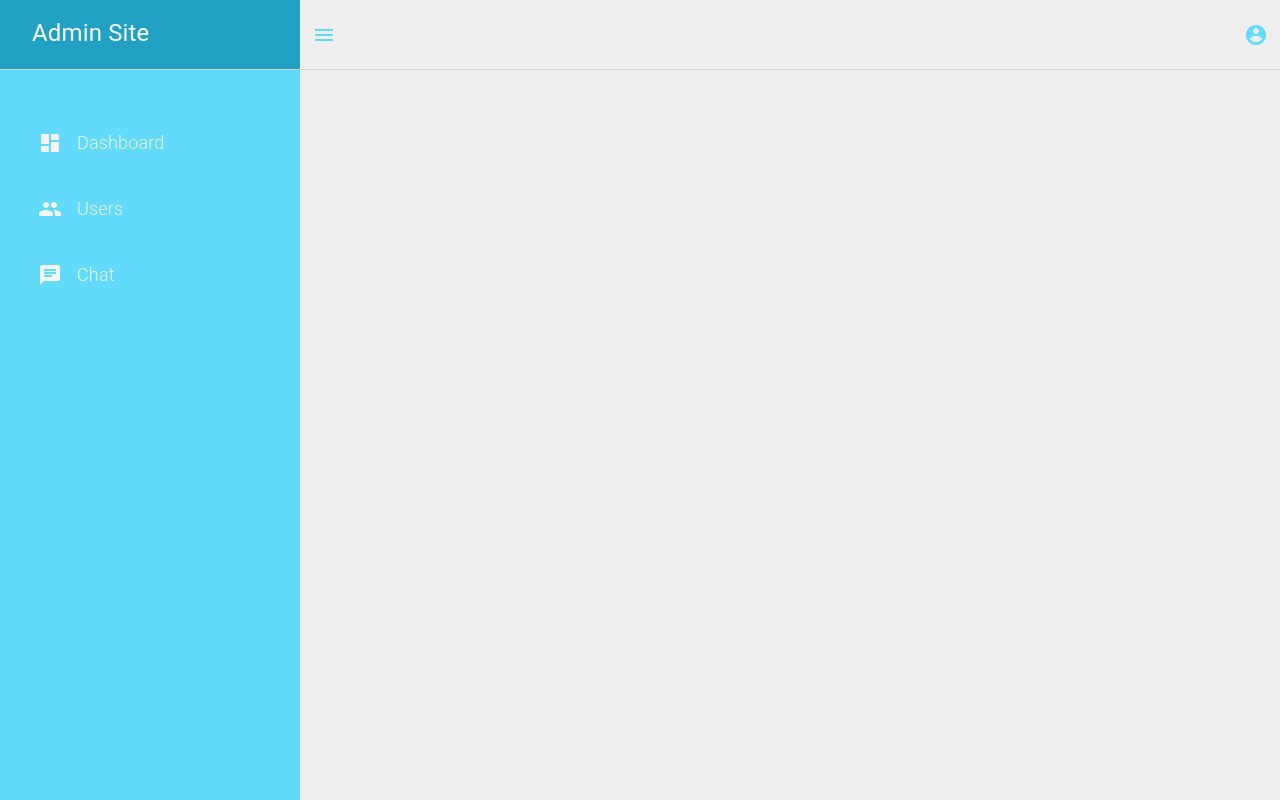
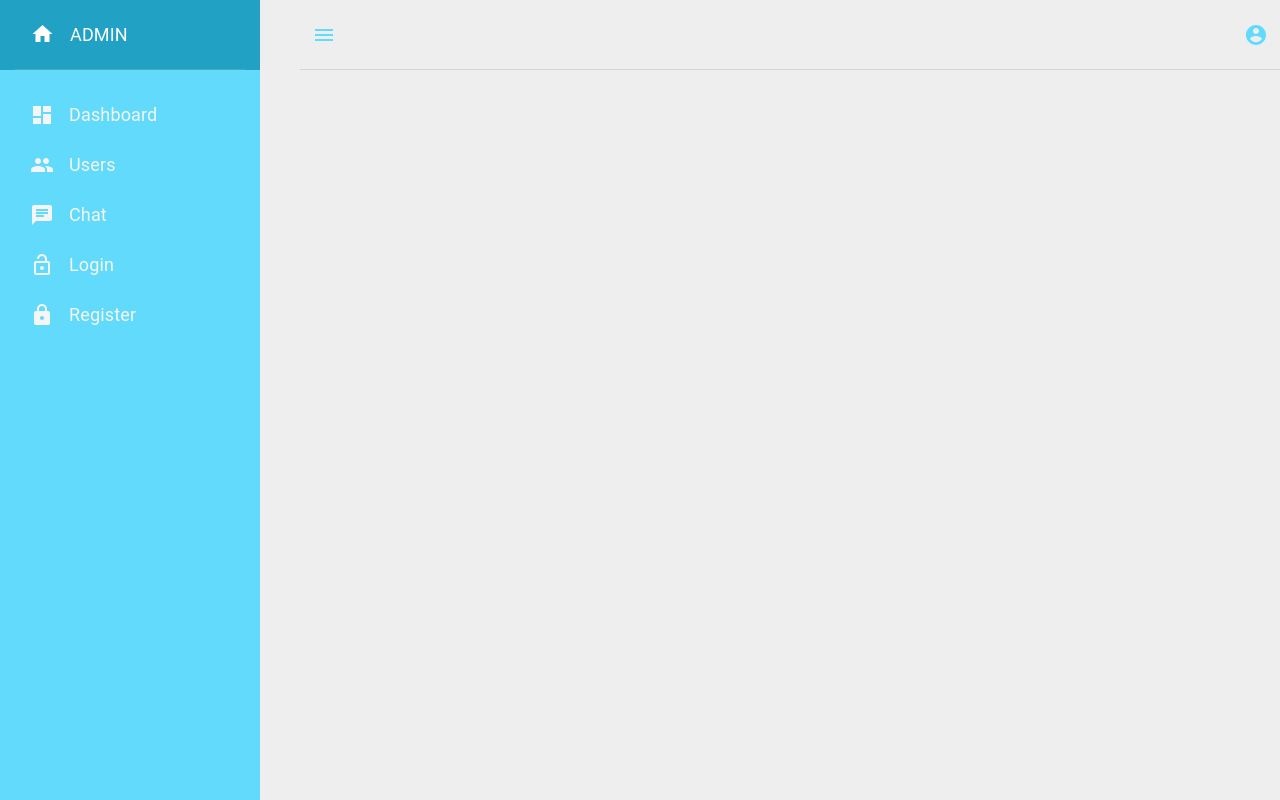
Before and after one commit to TapiwaMahachi/frontend-admin, a React (Create React App) app: page /admin in a window 1280 px wide. Built offline with nearby package versions, Linux system fonts and the light colour scheme; sample sign-in values are in the browser's storage.

Commit message:
:fire: recreate sidebar

```diff
--- a/src/components/Sidebar/Sidebar.tsx
+++ b/src/components/Sidebar/Sidebar.tsx
@@ -1,46 +1,129 @@
 import React from 'react';
-import { List, ListItem } from '@material-ui/core';
+import classNames from 'classnames';
+import
+{
+  Drawer,
+  Hidden,
+  List,
+  ListItem,
+  ListItemText,
+} from '@material-ui/core';
 import { NavLink } from 'react-router-dom';
+import { WithStyles, withStyles } from '@material-ui/core/styles';
+import HomeIcon from '@material-ui/icons/Home';
 
 import sidebarStyles from './SidebarStyles';
 import type { routeTypes } from '../../routes';
 
-interface sidebarProps
+interface SidebarProps extends WithStyles
 {
   routes: routeTypes
 }
-function Sidebar({ routes }: sidebarProps): React.ReactElement {
-  const classes = sidebarStyles();
-
-  return (
-    <div className={classes.wrapper}>
-      <div className={classes.title}>
-        <h1>Admin Site</h1>
-      </div>
-      <br />
-      <div className={classes.sidebarWrapper}>
+function Sidebar({ routes, classes }: SidebarProps): React.ReactElement {
+  const links = (
     <List className={classes.list}>
-          {routes.filter((props) => props.layout === '/admin')
-            .map((prop) => (
+      {routes.map((prop) => (
         <NavLink
+          to={prop.layout + prop.path}
+          activeClassName="active"
           key={prop.path}
           className={classes.item}
-                activeClassName="active"
           activeStyle={{
             backgroundColor: '#21a1c4',
           }}
-                to={prop.layout + prop.path}
         >
           <ListItem button className={classes.itemLink}>
-                  <prop.icon className={classes.itemIcon} />
-                  <h2 className={classes.itemText}>{prop.name}</h2>
+            <prop.icon
+              className={classNames(classes.itemIcon)}
+            />
+            <ListItemText
+              className={classNames(classes.itemText)}
+              primary={prop.name}
+              disableTypography
+            />
           </ListItem>
         </NavLink>
       ))}
     </List>
+  );
+
+  const brand = (
+    <div className={classes.logo}>
+      <a
+        className={classes.logoLink}
+        href="/"
+      >
+        <div className={classes.logoImage}>
+          <HomeIcon className={classes.img} />
         </div>
+        Admin
+      </a>
+    </div>
+  );
+
+  return (
+    <div>
+      <Hidden mdUp implementation="css">
+        <Drawer
+          variant="temporary"
+          anchor="right"
+          classes={{
+            paper: classNames(classes.drawerPaper),
+          }}
+        >
+          {brand}
+          <div className={classes.sidebarWrapper}>
+            {links}
+          </div>
+        </Drawer>
+      </Hidden>
+      <Hidden smDown implementation="css">
+        <Drawer
+          classes={{
+            paper: classNames(classes.drawerPaper),
+          }}
+          variant="permanent"
+          anchor="left"
+          open
+        >
+          {brand}
+          <div className={classes.sidebarWrapper}>
+            {links}
+          </div>
+        </Drawer>
+      </Hidden>
     </div>
   );
 }
 
-export default Sidebar;
+export default withStyles(sidebarStyles)(Sidebar);
+
+// const oldSidebar = (
+//    <div className={classes.wrapper}>
+//       <div className={classes.title}>
+//         <h1>Admin Site</h1>
+//       </div>
+//       <br />
+//       <div className={classes.sidebarWrapper}>
+//         <List className={classes.list}>
+//           {routes.filter((props) => props.layout === '/admin')
+//             .map((prop) => (
+//               <NavLink
+//                 key={prop.path}
+//                 className={classes.item}
+//                 activeClassName="active"
+//                 activeStyle={{
+//                   backgroundColor: '#21a1c4',
+//                 }}
+//                 to={prop.layout + prop.path}
+//               >
+//                 <ListItem button className={classes.itemLink}>
+//                   <prop.icon className={classes.itemIcon} />
+//                   <h2 className={classes.itemText}>{prop.name}</h2>
+//                 </ListItem>
+//               </NavLink>
+//             ))}
+//         </List>
+//       </div>
+//     </div>
+// )
--- a/src/components/Sidebar/SidebarStyles.tsx
+++ b/src/components/Sidebar/SidebarStyles.tsx
@@ -1,31 +1,105 @@
-import { makeStyles } from '@material-ui/core';
+import { createStyles, Theme, StyleRules } from '@material-ui/core';
+import
+{
+  drawerWidth,
+  grayColor,
+  hexToRgb,
+  whiteColor,
+} from '../../globalStyles';
 
-const sidebarStyles = makeStyles((theme) => ({
-  wrapper: {
-    width: '300px',
-    minHeight: '100vh',
+const sidebarStyles = ({ breakpoints, palette }: Theme)
+  : StyleRules<string> => createStyles({
+  drawerPaper: {
+    width: drawerWidth,
     position: 'fixed',
     display: 'flex',
     flexDirection: 'column',
     top: 0,
     left: 0,
+    bottom: 0,
     border: 'none',
-    backgroundColor: theme.palette.primary.light,
+    zIndex: 1,
+    background: palette.primary.light,
+    [breakpoints.up('md')]: {
+      width: drawerWidth,
+      position: 'fixed',
+      height: '100%',
+    },
+    [breakpoints.down('sm')]: {
+      width: drawerWidth,
+      position: 'fixed',
+      display: 'block',
+      top: '0',
+      height: '100vh',
+      left: 'auto',
+      right: '0',
+      zIndex: '1032',
+      visibility: 'visible',
+      overflowY: 'visible',
+      borderTop: 'none',
+      textAlign: 'left',
+      paddingRight: '0px',
+      paddingLeft: '0',
+      transform: `translate3d(${drawerWidth}px, 0, 0)`,
+    },
   },
   title: {
     color: '#FFF',
     height: 70,
     borderBottom: '1px solid rgb(218, 210, 210)',
-    backgroundColor: theme.palette.primary.dark,
     alignItems: 'center',
-    paddingLeft: theme.spacing(4),
   },
   sidebarWrapper: {
     position: 'relative',
-    height: '100vh',
+    height: 'calc(100vh - 75px)',
     overflow: 'auto',
-    width: 300,
+    width: '260px',
     zIndex: 4,
+    WebkitOverflowScrolling: 'touch',
+  },
+  logo: {
+    position: 'relative',
+    padding: '15px 15px',
+    zIndex: 4,
+    backgroundColor: palette.primary.dark,
+    '&:after': {
+      content: '""',
+      position: 'absolute',
+      bottom: '0',
+
+      height: '1px',
+      right: '15px',
+      width: 'calc(100% - 30px)',
+      backgroundColor: `rgba(${hexToRgb(grayColor[6])}, 0.3)`,
+    },
+  },
+  logoLink: {
+    textTransform: 'uppercase',
+    padding: '5px 0',
+    display: 'block',
+    fontSize: '18px',
+    textAlign: 'left',
+    fontWeight: 400,
+    lineHeight: '30px',
+    textDecoration: 'none',
+    backgroundColor: 'transparent',
+    '&,&:hover': {
+      color: whiteColor,
+    },
+  },
+  logoImage: {
+    width: '30px',
+    display: 'inline-block',
+    maxHeight: '30px',
+    marginLeft: '10px',
+    marginRight: '15px',
+  },
+  img: {
+    width: '35px',
+    top: '22px',
+    position: 'absolute',
+    verticalAlign: 'middle',
+    border: '0',
   },
   list: {
     marginTop: '20px',
@@ -43,7 +117,6 @@ const sidebarStyles = makeStyles((theme) => ({
     alignItems: 'center',
     textDecoration: 'none',
     color: 'whitesmoke',
-    padding: theme.spacing(1),
   },
   itemIcon: {
     width: '24px',
@@ -71,6 +144,5 @@ const sidebarStyles = makeStyles((theme) => ({
     padding: '10px 15px',
     backgroundColor: 'transparent',
   },
-}));
-
+});
 export default sidebarStyles;
--- a/src/globalStyles.tsx
+++ b/src/globalStyles.tsx
@@ -31,7 +31,7 @@ const hexToRgb = (input: string): string => {
       parseInt(last, 16)}`
   );
 };
-
+const drawerWidth = 260;
 const primaryColor = ['#9c27b0', '#ab47bc', '#8e24aa', '#af2cc5'];
 const warningColor = ['#ff9800', '#ffa726', '#fb8c00', '#ffa21a'];
 const dangerColor = ['#f44336', '#ef5350', '#e53935', '#f55a4e'];
@@ -149,6 +149,7 @@ const roseCardHeader = {
 export
 {
   hexToRgb,
+  drawerWidth,
   successCardHeader,
   primaryCardHeader,
   roseCardHeader,
```
Lines whose indentation alone changed are shown as unchanged.
